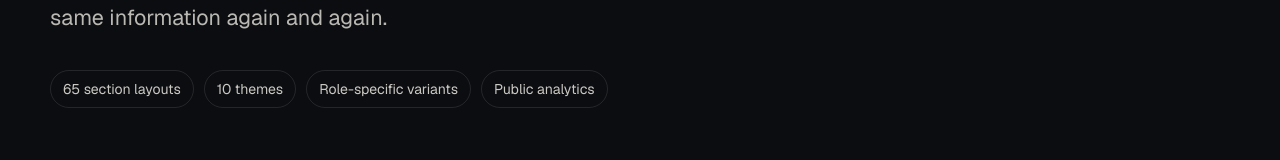
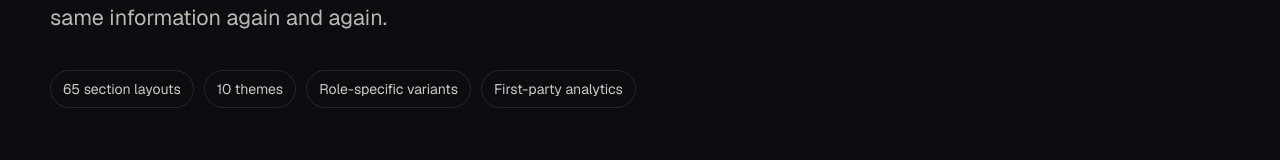
Before and after one commit to srbmaury/Portfolio-Builder, a Next.js app: page /docs in a window 1280 px wide. Shown: the part 613-773 px from the top of the page. Built offline with nearby package versions, Linux system fonts and the light colour scheme.

Commit message:
docs: clarify first-party analytics

```diff
--- a/app/docs/page.tsx
+++ b/app/docs/page.tsx
@@ -93,7 +93,7 @@ export default function DocsPage() {
           <span>65 section layouts</span>
           <span>10 themes</span>
           <span>Role-specific variants</span>
-          <span>Public analytics</span>
+          <span>First-party analytics</span>
         </div>
       </section>
 
```
